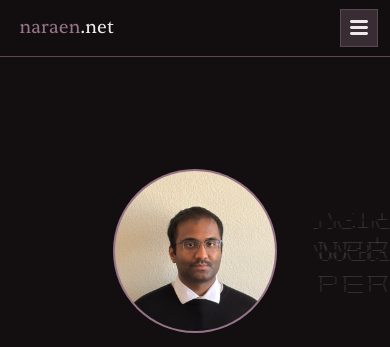
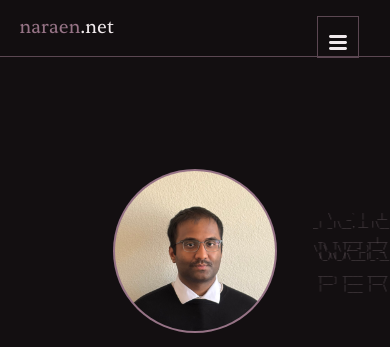
Before and after one commit to naraenp/naraen_net, a Jekyll site: the page built from index.markdown, in a window 390 px wide. Shown: the top 347 px of the page. Built offline with Jekyll 4.4.1, drawn with Linux system fonts in a browser that asks for light colours.

Commit message:
Fix nav: working hamburger menu on small screens
The custom .site-header--glass .trigger { display: flex } overrode minima's
checkbox-toggle rules (higher specificity), so the mobile menu never collapsed
— links force-rendered behind the hamburger and the 5-item row clipped.

Replace with a self-contained responsive nav: full inline links above 768px,
a proper hamburger dropdown (solid panel, all links + theme toggle) below it.
All pages stay reachable from every page at every width.

Co-Authored-By: Claude Opus 4.8 <noreply@anthropic.com>

```diff
--- a/assets/main.scss
+++ b/assets/main.scss
@@ -296,7 +296,15 @@ img { max-width: 100%; height: auto; }
 .site-header--glass .site-nav {
   float: none;
   margin-left: auto;
-}
+  position: relative;          /* anchors the mobile dropdown; beats minima's palm absolute */
+  background: none;
+  border: 0;
+}
+
+/* Desktop: full horizontal nav, no hamburger. */
+.site-header--glass .nav-trigger { display: none; }
+.site-header--glass label[for="nav-trigger"] { display: none; }
+.site-header--glass .menu-icon { display: none; }
 
 .site-header--glass .trigger {
   display: flex;
@@ -311,6 +319,7 @@ img { max-width: 100%; height: auto; }
   color: var(--pa-fg);
   margin: 0 !important;
   padding: 8px 4px;
+  white-space: nowrap;
   transition: color var(--pa-dur-fast) var(--pa-ease-symmetric);
 }
 .site-header--glass .page-link:hover {
@@ -318,22 +327,53 @@ img { max-width: 100%; height: auto; }
   text-decoration: none;
 }
 
-.site-header--glass .menu-icon > svg { fill: var(--pa-fg); }
-
-@include media-query($on-palm) {
+/* Collapse the nav into a hamburger menu once the row gets tight.
+   Self-contained (overrides minima's $on-palm nav rules) so links stay
+   reachable from every page at every width. */
+@media (max-width: 768px) {
+  .site-header--glass label[for="nav-trigger"] {
+    display: flex;
+    align-items: center;
+    justify-content: center;
+    width: 40px;
+    height: 40px;
+    border: 1px solid var(--pa-card-border);
+    cursor: pointer;
+    transition: border-color var(--pa-dur-fast) var(--pa-ease-symmetric);
+  }
+  .site-header--glass label[for="nav-trigger"]:hover { border-color: var(--pa-accent); }
+  .site-header--glass .menu-icon {
+    display: flex;
+    align-items: center;
+    justify-content: center;
+  }
+  .site-header--glass .menu-icon > svg { fill: var(--pa-fg); display: block; }
+
+  /* Links hidden until the checkbox toggle is checked. */
   .site-header--glass .trigger {
+    display: none;
+    position: absolute;
+    top: calc(100% + 10px);
+    right: 0;
     flex-direction: column;
-    align-items: flex-end;
+    align-items: stretch;
     gap: 0;
+    min-width: 200px;
+    padding: var(--pa-space-2);
+    background: var(--pa-bg);
+    border: 1px solid var(--pa-card-border);
+    z-index: 200;
   }
+  .site-header--glass .nav-trigger:checked ~ .trigger { display: flex; }
+
   .site-header--glass .trigger .page-link {
-    margin: 0;
-    padding: 8px 12px;
+    display: block;
+    width: 100%;
+    padding: 10px 12px;
   }
-  .site-header--glass .site-nav {
-    background: var(--pa-card);
-    border: 1px solid var(--pa-card-border);
-    border-radius: 0;
+  .site-header--glass .trigger .theme-toggle {
+    align-self: flex-start;
+    margin: var(--pa-space-1) var(--pa-space-3) var(--pa-space-2);
   }
 }
 
```
